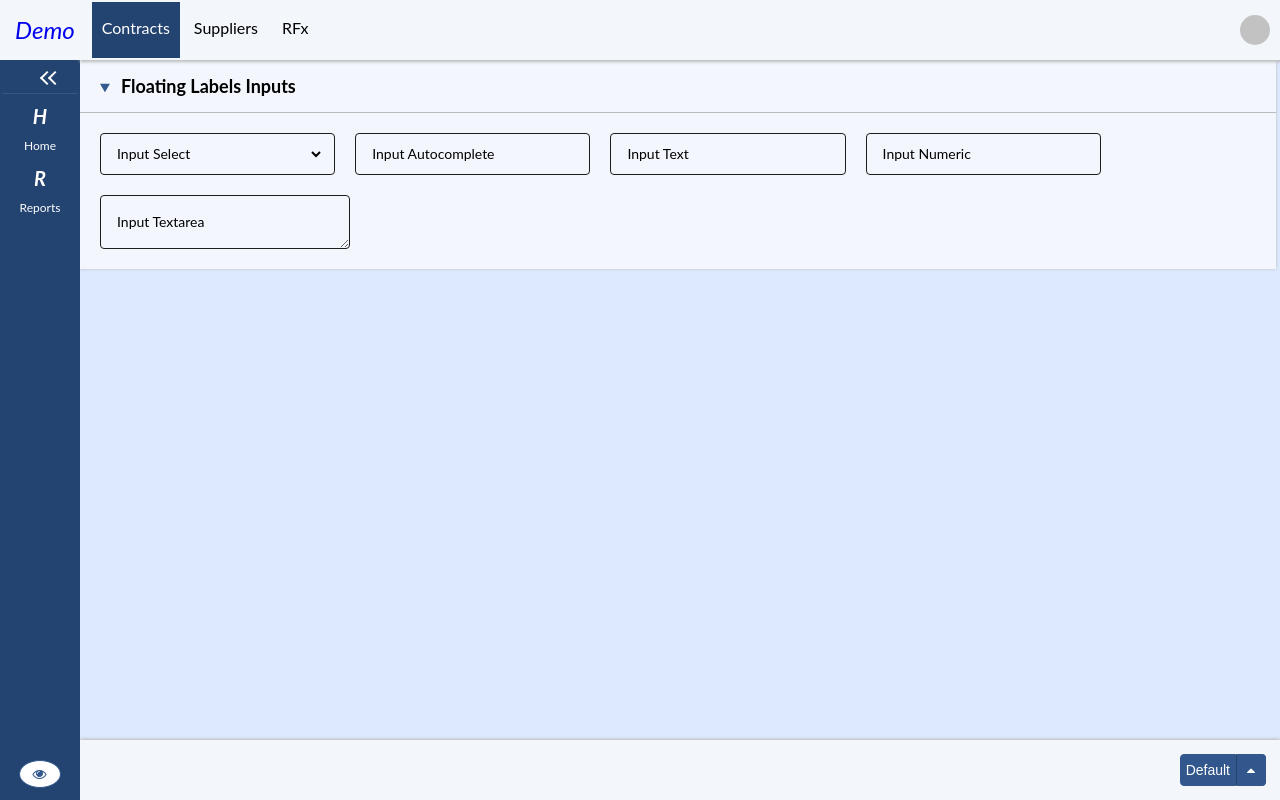
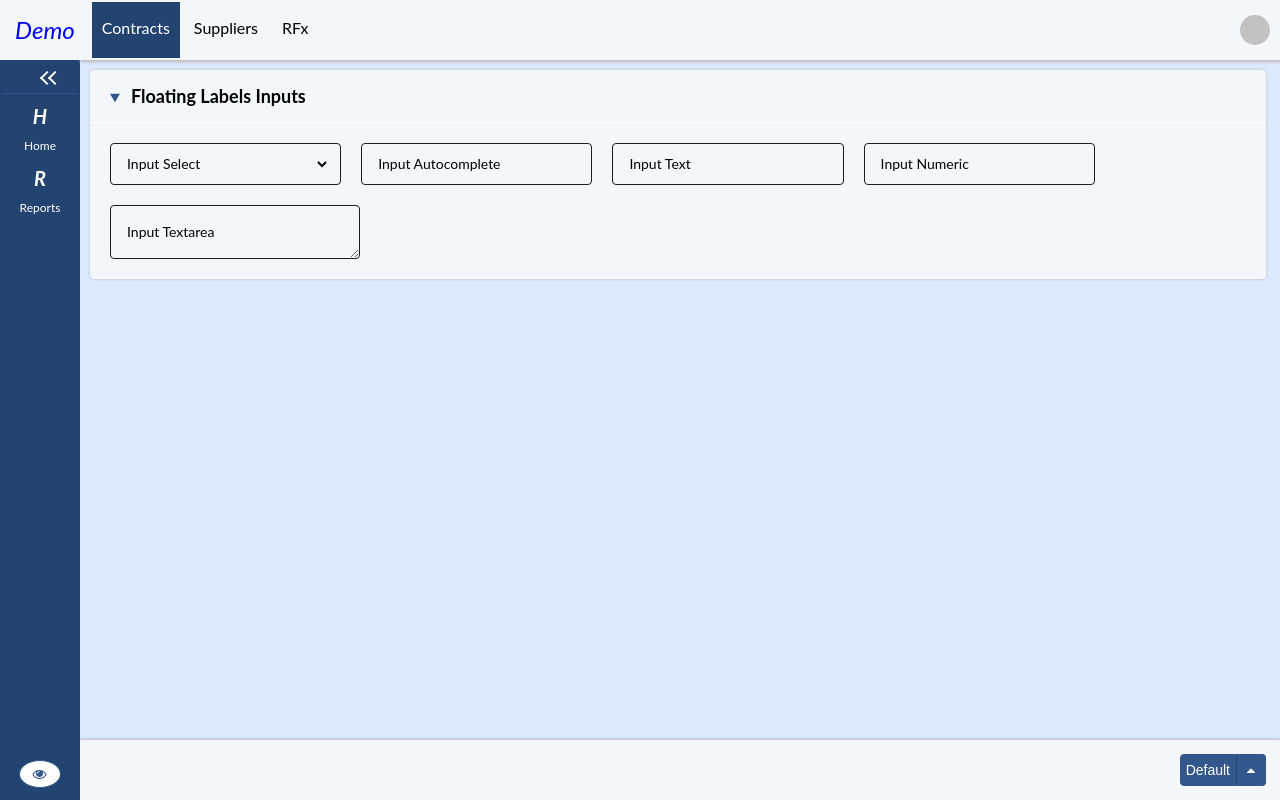
Before and after one commit to gregariousgovind/angularTheming, an Angular app: page /theming/fieldWidget in a window 1280 px wide. Built offline with nearby package versions, Linux system fonts and the light colour scheme.

Commit message:
2 files modified

```diff
--- a/src/app/components/field-widget/field-widget.component.html
+++ b/src/app/components/field-widget/field-widget.component.html
@@ -1,5 +1,5 @@
 <div class="container">
-  <details open>
+  <details class="aerolighter" open>
     <summary>
       <h1>floating labels inputs</h1>
     </summary>
--- a/src/app/components/field-widget/field-widget.component.scss
+++ b/src/app/components/field-widget/field-widget.component.scss
@@ -1,22 +1,22 @@
 .container {
+  padding: 10px;
+  --widget-border: hsl(
+    0,
+    0%,
+    calc((var(--theme-color-l) - var(--contrastThreshold)) * -100)
+  );
   details {
-      background: #f3f7fd;
-      box-shadow: 0 0 3px #bbbbbb;
+    box-shadow: 0 0 3px var(--box-shadow);
+    border-radius: 4px;
+    min-width: fit-content;
 
     summary {
       padding: 10px 20px;
       text-transform: capitalize;
+      cursor: pointer;
 
       &::marker {
-          color: #32588d;
-        }
-
-        &:focus {
-          outline: 2px solid #32588d;
-        }
-
-        &:hover {
-          background: #c2c2c225;
+        color: var(--theme-color);
       }
 
       h1 {
@@ -31,7 +31,7 @@
     .widget {
       display: flex;
       flex-wrap: wrap;
-        border-top: 1px solid #bbbbbb;
+      border-top: 1px solid var(--widget-border);
       padding: 10px;
 
       .input-container {
@@ -55,7 +55,8 @@
           height: fit-content;
           padding-right: 0;
 
-            &, .input-textarea {
+          &,
+          .input-textarea {
             min-height: 42px;
           }
 
@@ -100,14 +101,14 @@
         .input-textarea:not(:placeholder-shown) ~ label,
         .input-autocomplete:focus ~ label,
         .input-autocomplete:not(:placeholder-shown) ~ label,
-          .input-select:focus~label,
-          .input-select:not([value=""]):valid ~ label {
+        .input-select:focus ~ label,
+        .input-select:not([value='']):valid ~ label {
           top: -4px;
           left: 4px;
           background: #f3f7fc;
           font-size: 12px;
           padding: 0 5px;
-            color: #5264AE;
+          color: #5264ae;
           font-weight: bold;
         }
       }
```
Lines whose indentation alone changed are shown as unchanged.
